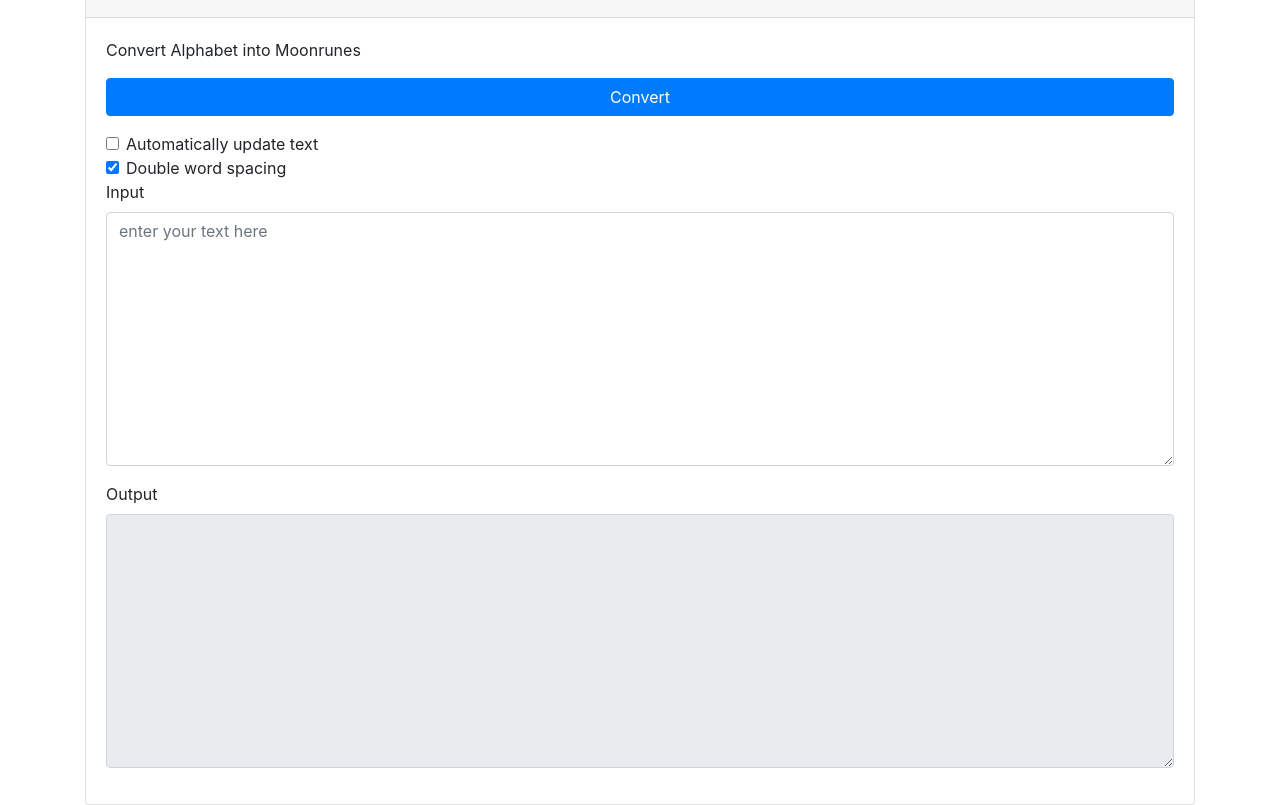
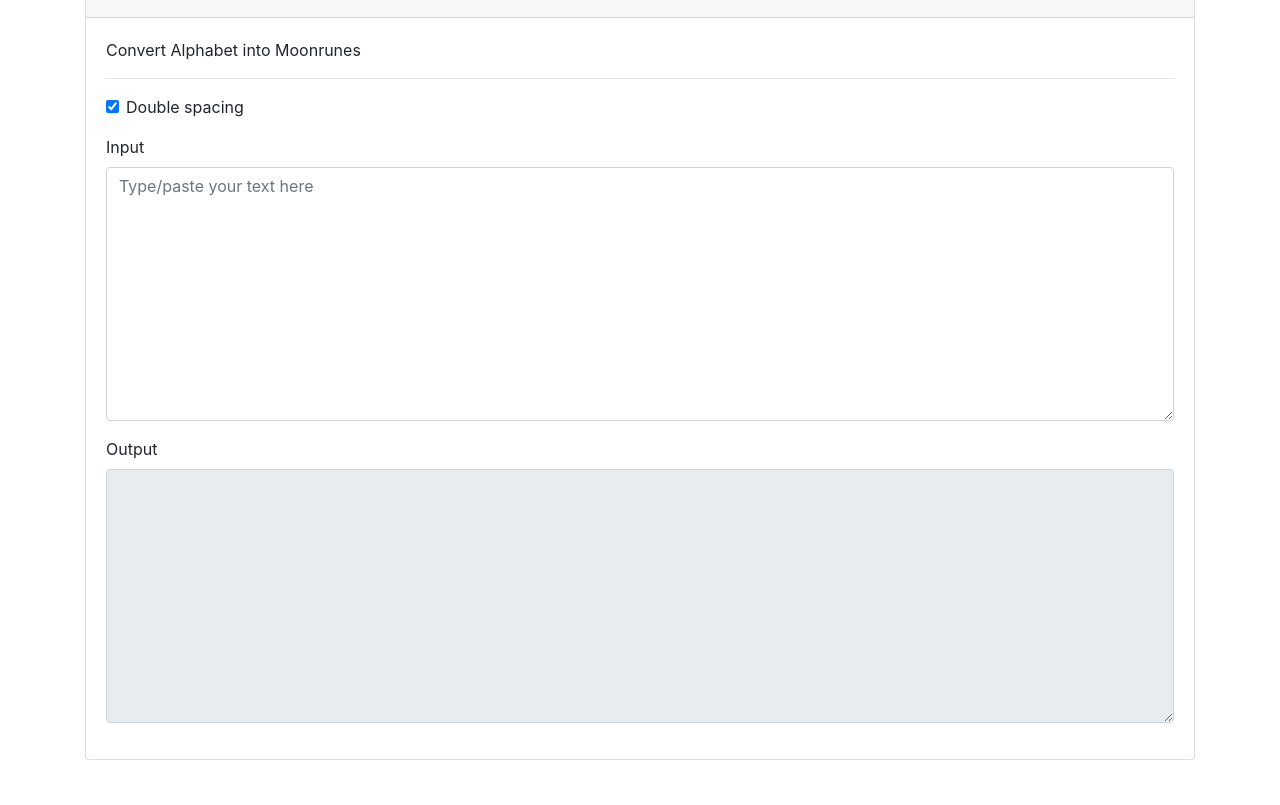
Before and after one commit to JasonTC/moonrune-generator, a plain HTML site: page index.html in a window 1280 px wide. Shown: the part 80-885 px from the top of the page. After the commit the page ends 840 px from the top, so only its background shows below. Drawn offline with nearby package versions, Linux system fonts and the light colour scheme.

Commit message:
removed the button

```diff
--- a/index.html
+++ b/index.html
@@ -20,24 +20,16 @@
 				</div>
 				<div class="card-body">
 					<p>Convert Alphabet into Moonrunes</p>
-					<div class="form-group">
-						<button class="btn btn-primary btn-block" id="convert">Convert</button>
-					</div>
-					<div class="form-check">
-						<label class="form-check-label">
-							<input class="form-check-input" type="checkbox" id="update">
-							Automatically update text
-						</label>
-					</div>
-					<div class="form-check">
+					<hr>
+					<div class="form-check mb-3">
 						<label class="form-check-label">
 							<input class="form-check-input" type="checkbox" id="double" checked>
-							Double word spacing
+							Double spacing
 						</label>
 					</div>
 					<div class="form-group">
 						<label for="input">Input</label>
-						<textarea class="form-control" id="input" rows="10" placeholder="enter your text here"></textarea>
+						<textarea class="form-control" id="input" rows="10" placeholder="Type/paste your text here"></textarea>
 					</div>
 					<div class="form-group">
 						<label for="input">Output</label>
--- a/js/scripts.js
+++ b/js/scripts.js
@@ -28,28 +28,26 @@ let character = {
 }
 
 // button
-document.querySelector('#convert').addEventListener('click', () => {
-	convert()
-})
+// document.querySelector('#convert').addEventListener('click', () => {
+// 	convert()
+// })
 
 // checkboxes
-document.querySelector('#update').addEventListener('click', () => {
-	if(document.querySelector('#update').checked) {
-		document.querySelector('#convert').setAttribute('disabled', '') // disable button
-	}
-	else {
-        document.querySelector('#convert').removeAttribute('disabled') // enable button
-	}
-})
+// document.querySelector('#update').addEventListener('click', () => {
+// 	if(document.querySelector('#update').checked) {
+// 		document.querySelector('#convert').setAttribute('disabled', '') // disable button
+// 	}
+// 	else {
+//         document.querySelector('#convert').removeAttribute('disabled') // enable button
+// 	}
+// })
 document.querySelector('#double').addEventListener('click', () => {
 	convert()
 })
 
 // input
 document.querySelector('#input').addEventListener('input', () => {
-	if(document.querySelector('#update').checked) {
-		convert()
-	}
+	convert()
 })
 
 // convert text to moonrunes
```
